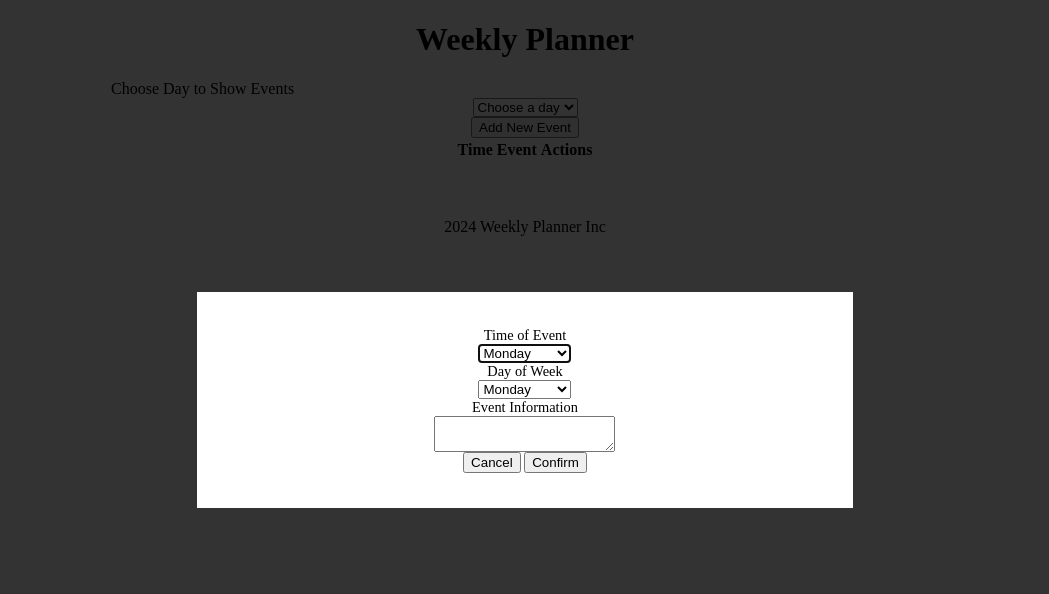
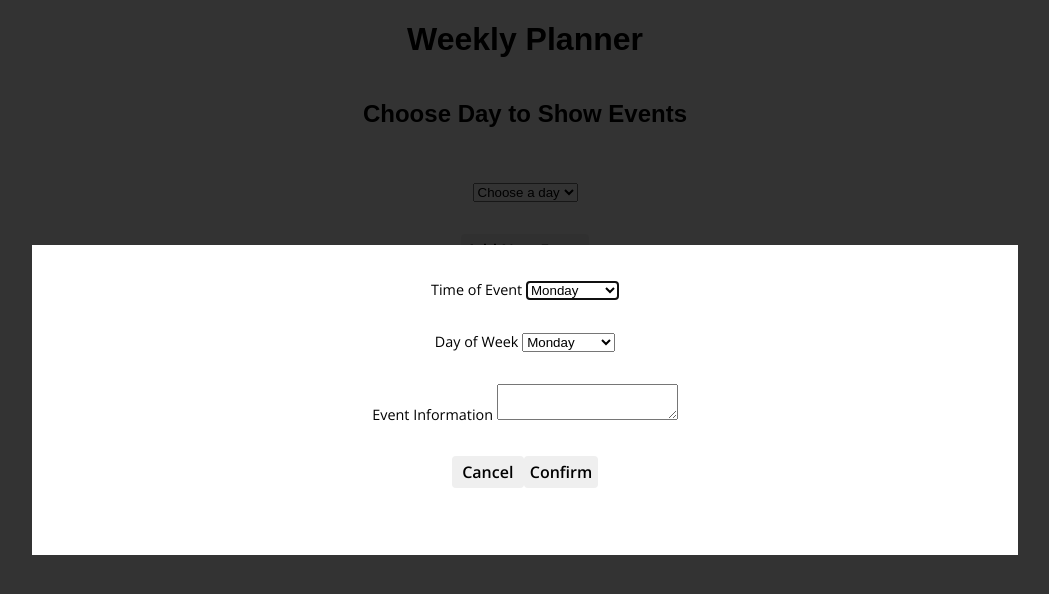
Before and after one commit to skylarshaffer/week-planner, a plain HTML site: page index.html in a window 1280 px wide. Both pictures are taken after a click on the button "Add New Event". Shown: the whole page, without its empty margins (115-1164 px from the left). Drawn offline with nearby package versions, Linux system fonts and the light colour scheme; a web font is replaced by a local one.

Commit message:
skylar-5

```diff
--- a/css/styles.css
+++ b/css/styles.css
@@ -8,6 +8,29 @@
 
 img {
   width: 100%;
+}
+
+body {
+  font-family: 'Open Sans', sans-serif;
+}
+
+h1,
+h2 {
+  font-family: 'Proza Libre', sans-serif;
+}
+
+button {
+  display: flex;
+  font-size: 1rem;
+  border: 0;
+  border-radius: 0.25rem;
+  height: 2rem;
+  min-width: 4.5rem;
+  align-items: center;
+  justify-content: center;
+  font-family: 'Open Sans', sans-serif;
+  font-weight: 600;
+  cursor: pointer;
 }
 
 .column-full {
@@ -26,30 +49,39 @@ dialog::backdrop {
   background-color: rgb(0, 0, 0, 0.8);
 }
 
-tbody[data-selected="Monday"] tr[data-day="Monday"] {
+.hbar {
+  display: flex;
+  align-items: center;
+}
+
+.calendar-item {
+  margin-bottom: 2rem;
+}
+
+tbody[data-selected='Monday'] tr[data-day='Monday'] {
   display: table-row !important;
 }
 
-tbody[data-selected="Tuesday"] tr[data-day="Tuesday"] {
+tbody[data-selected='Tuesday'] tr[data-day='Tuesday'] {
   display: table-row !important;
 }
 
-tbody[data-selected="Wednesday"] tr[data-day="Wednesday"] {
+tbody[data-selected='Wednesday'] tr[data-day='Wednesday'] {
   display: table-row !important;
 }
 
-tbody[data-selected="Thursday"] tr[data-day="Thursday"] {
+tbody[data-selected='Thursday'] tr[data-day='Thursday'] {
   display: table-row !important;
 }
 
-tbody[data-selected="Friday"] tr[data-day="Friday"] {
+tbody[data-selected='Friday'] tr[data-day='Friday'] {
   display: table-row !important;
 }
 
-tbody[data-selected="Saturday"] tr[data-day="Saturday"] {
+tbody[data-selected='Saturday'] tr[data-day='Saturday'] {
   display: table-row !important;
 }
 
-tbody[data-selected="Sunday"] tr[data-day="Sunday"] {
+tbody[data-selected='Sunday'] tr[data-day='Sunday'] {
   display: table-row !important;
 }
--- a/index.html
+++ b/index.html
@@ -4,18 +4,33 @@
     <meta charset="UTF-8" />
     <meta name="viewport" content="width=device-width, initial-scale=1.0" />
     <title>Week Planner</title>
+    <link rel="preconnect" href="https://fonts.googleapis.com" />
+    <link rel="preconnect" href="https://fonts.gstatic.com" crossorigin />
+    <link
+      href="https://fonts.googleapis.com/css2?family=Open+Sans:ital,wght@0,300..800;1,300..800&family=Proza+Libre:ital,wght@0,400;0,500;0,600;0,700;0,800;1,400;1,500;1,600;1,700;1,800&display=swap"
+      rel="stylesheet" />
+    <link rel="icon" href="images/favicon.ico" />
+    <link
+      rel="stylesheet"
+      href="https://cdnjs.cloudflare.com/ajax/libs/font-awesome/6.0.0/css/all.min.css"
+      integrity="sha512-9usAa10IRO0HhonpyAIVpjrylPvoDwiPUiKdWk5t3PyolY1cOd4DSE0Ga+ri4AuTroPR5aQvXU9xC6qOPnzFeg=="
+      crossorigin="anonymous"
+      referrerpolicy="no-referrer" />
     <link rel="stylesheet" href="css/reset.css" />
     <link rel="stylesheet" href="css/layout.css" />
     <link rel="stylesheet" href="css/styles.css" />
   </head>
+
   <body>
     <header>
       <div class="container">
         <div class="row">
           <div class="column-full navbar">
             <h1>Weekly Planner</h1>
-            <div class="row">
-              <a>Choose Day to Show Events</a>
+          </div>
+          <div class="column-full">
+            <div class="calendar-item">
+              <h2>Choose Day to Show Events</h2>
             </div>
           </div>
         </div>
@@ -24,6 +39,7 @@
     <main class="container">
       <div class="row">
         <div class="column-full">
+          <div class="calendar-item">
             <select name="days" id="day-select">
               <option value="" disabled selected>Choose a day</option>
               <option value="Monday">Monday</option>
@@ -35,10 +51,16 @@
               <option value="Sunday">Sunday</option>
             </select>
           </div>
-        <div class="column-full">
-          <button type="button" id="add-new-event-button">Add New Event</button>
         </div>
         <div class="column-full">
+          <div class="calendar-item">
+            <button type="button" id="add-new-event-button">
+              Add New Event
+            </button>
+          </div>
+        </div>
+        <div class="column-full">
+          <div class="calendar-item">
             <table>
               <thead>
                 <tr>
@@ -101,8 +123,11 @@
               </tbody>
             </table>
           </div>
+        </div>
         <div class="column-full">
+          <div class="calendar-item">
             <p>2024 Weekly Planner Inc</p>
+          </div>
         </div>
       </div>
     </main>
@@ -110,6 +135,7 @@
       <form>
         <div class="row">
           <div class="column-full">
+            <div class="calendar-item">
               <label for="modal-time-of-event">Time of Event</label>
               <select name="time-of-event" id="time">
                 <option value="Monday">Monday</option>
@@ -121,7 +147,9 @@
                 <option value="Sunday">Sunday</option>
               </select>
             </div>
+          </div>
           <div class="column-full">
+            <div class="calendar-item">
               <label for="modal-day-of-week">Day of Week</label>
               <select name="day-of-week" id="day">
                 <option value="Monday">Monday</option>
@@ -133,14 +161,19 @@
                 <option value="Sunday">Sunday</option>
               </select>
             </div>
+          </div>
           <div class="column-full">
+            <div class="calendar-item">
               <label for="modal-event-information">Event Information</label>
               <textarea name="event-informaton" id="information"></textarea>
             </div>
+          </div>
           <div class="column-full">
+            <div class="calendar-item">
               <div class="modal-actions hbar">
                 <button type="button" id="cancel-button">Cancel</button>
                 <button id="confirm-button">Confirm</button>
+              </div>
             </div>
           </div>
         </div>
--- a/js/main.js
+++ b/js/main.js
@@ -1,4 +1,4 @@
-"use strict";
+'use strict';
 const $addNewEventButton = document.querySelector('#add-new-event-button');
 const $dialog = document.querySelector('dialog');
 const $cancelButton = document.querySelector('#cancel-button');
@@ -19,12 +19,11 @@ const domQueries = {
   $select,
   $formTime,
   $formDay,
-    $formInformation
+  $formInformation,
 };
 console.dir($tbody);
 for (const key in domQueries) {
-    if (!domQueries[key])
-        throw new Error(`The ${key} dom query failed`);
+  if (!domQueries[key]) throw new Error(`The ${key} dom query failed`);
 }
 //  LISTENERS
 $addNewEventButton.addEventListener('click', () => {
@@ -55,6 +54,7 @@ function renderEntry(entry) {
   const $tdTime = document.createElement('td');
   const $tdInformation = document.createElement('td');
   const $tdActions = document.createElement('td');
+  $tdActions.classList.add('hbar');
   const $editButton = document.createElement('button');
   const $deleteButton = document.createElement('button');
   // FOR SUBMIT LISTENER-------
```
Also changed, not shown: ts/main.ts (+6 -4 lines). Lines whose indentation alone changed are shown as unchanged.
